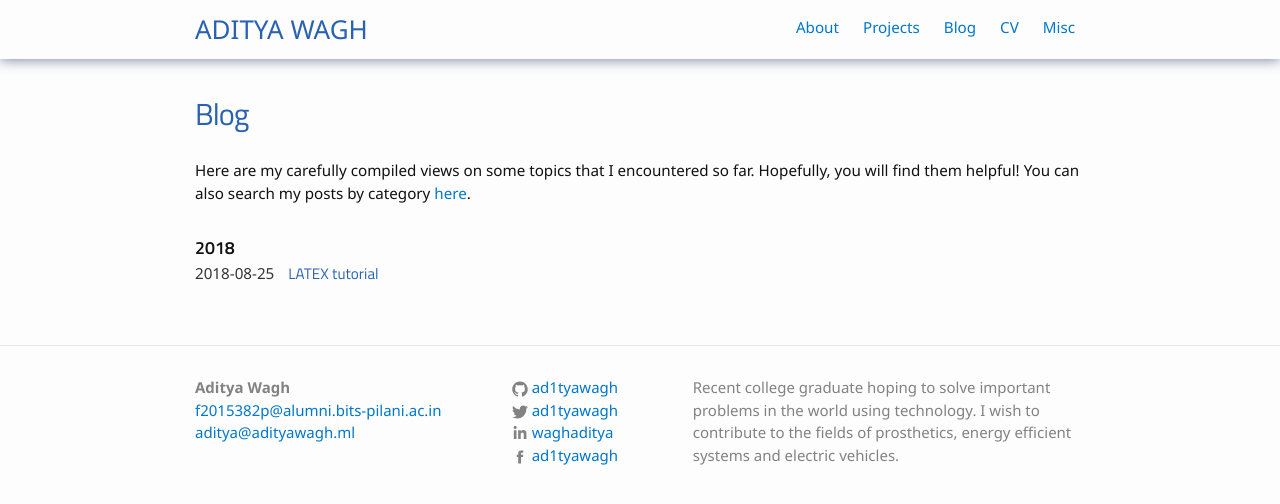
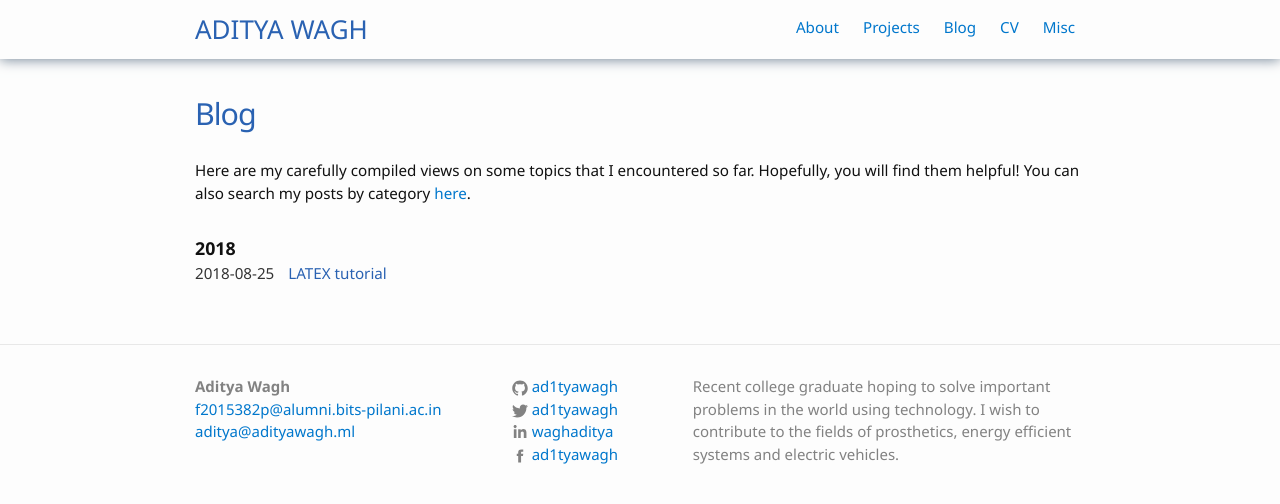
Before and after one commit to thecodeeagle/Ashlesha_Personal, a Jekyll site: the page built from blog.md, in a window 1280 px wide. Shown: the top 504 px of the page. Built offline with Jekyll 4.4.1, drawn with Linux system fonts in a browser that asks for light colours.

Commit message:
changed fonts

```diff
--- a/_sass/_header.scss
+++ b/_sass/_header.scss
@@ -242,7 +242,7 @@
         -webkit-box-shadow: none;
         box-shadow: none;
         display: block;
-        font-family: 'Titillium Web', Helvetica, Arial, Verdana, sans-serif;
+        font-family: 'Segoe UI', Helvetica, Arial, Verdana, sans-serif;
         position: relative;
         min-width: 215px;
         max-width: 215px;
--- a/_sass/_layout.scss
+++ b/_sass/_layout.scss
@@ -112,7 +112,7 @@
     margin-top: 10px;
     letter-spacing: -1px;
     line-height: 1;
-		font-family: 'Titillium Web', sans-serif;
+		font-family: 'Segoe UI', sans-serif;
 		color: $blue-color-dark;
 
     @include media-query($on-laptop) {
@@ -124,7 +124,7 @@
     margin-bottom: $spacing-unit;
 
     h2 {
-		font-family: 'Titillium Web', sans-serif;
+		font-family: 'Segoe UI', sans-serif;
 	    font-weight: 500;
 /*        font-size: 32px; */
 
@@ -167,7 +167,7 @@
 ul.listing li.listing-seperator {
 	padding-top: 15px;
 	font-weight: bold;
-	font-family: 'Titillium Web', sans-serif;
+	font-family: 'Segoe UI', sans-serif;
 	font-size: 1.17em;
 }
 
@@ -182,5 +182,5 @@
 ul.listing li.listing-item a {
 	color: $blue-color-dark;
 	font-weight: 400;
-	font-family: 'Titillium Web', sans-serif;
+	font-family: 'Segoe UI', sans-serif;
 }
--- a/_sass/_mobile-header.scss
+++ b/_sass/_mobile-header.scss
@@ -58,7 +58,7 @@
 		-webkit-box-shadow: none; /* Saf3+, Chrome */
 		box-shadow: none; /* Standard. Opera 10.5, IE9 */
 		display: block;
-		font-family: 'Titillium Web', Helvetica, Arial, Verdana, sans-serif;
+		font-family: 'Segoe UI', Helvetica, Arial, Verdana, sans-serif;
 		position: relative;
 		min-width: 215px;
 		max-width: 215px;
```
